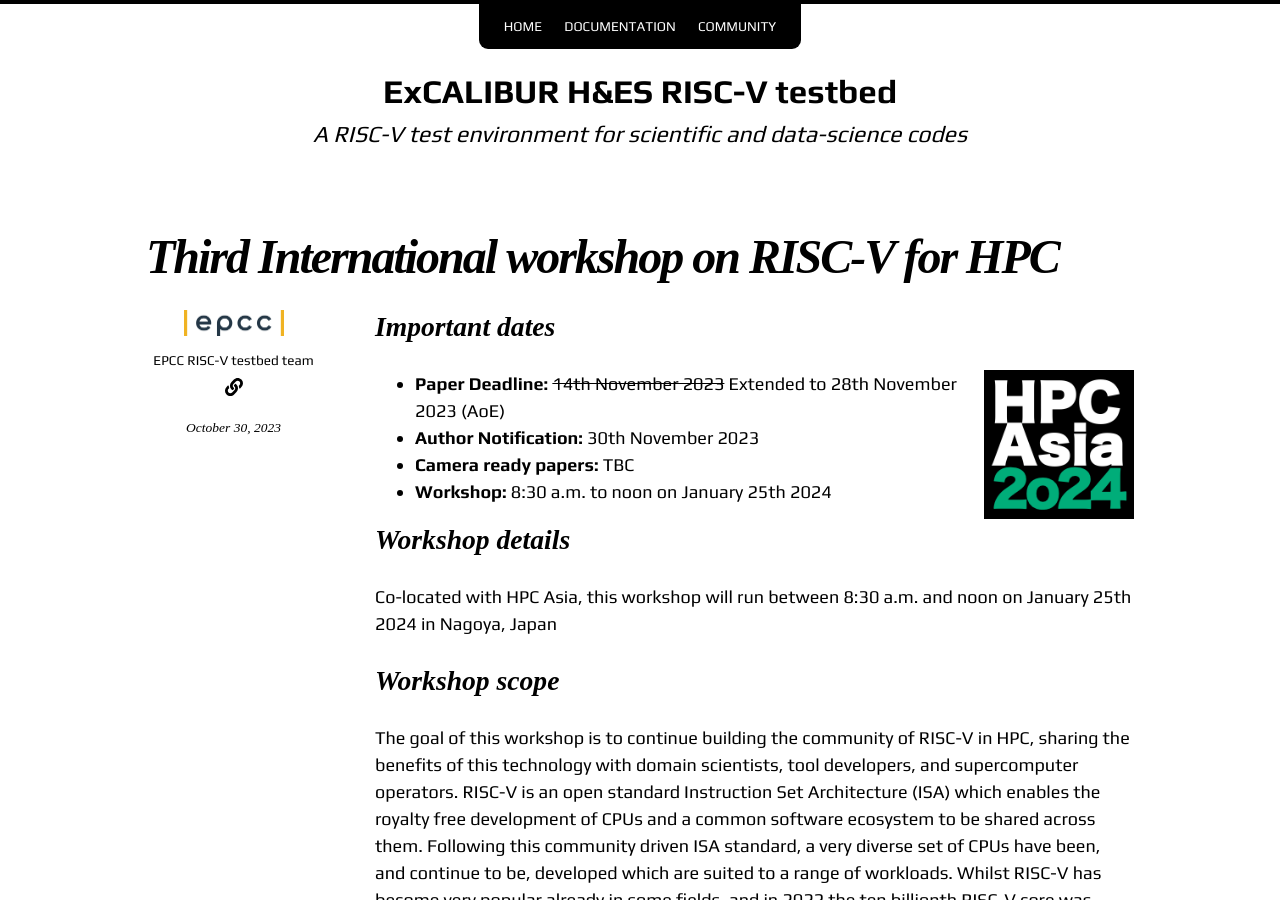
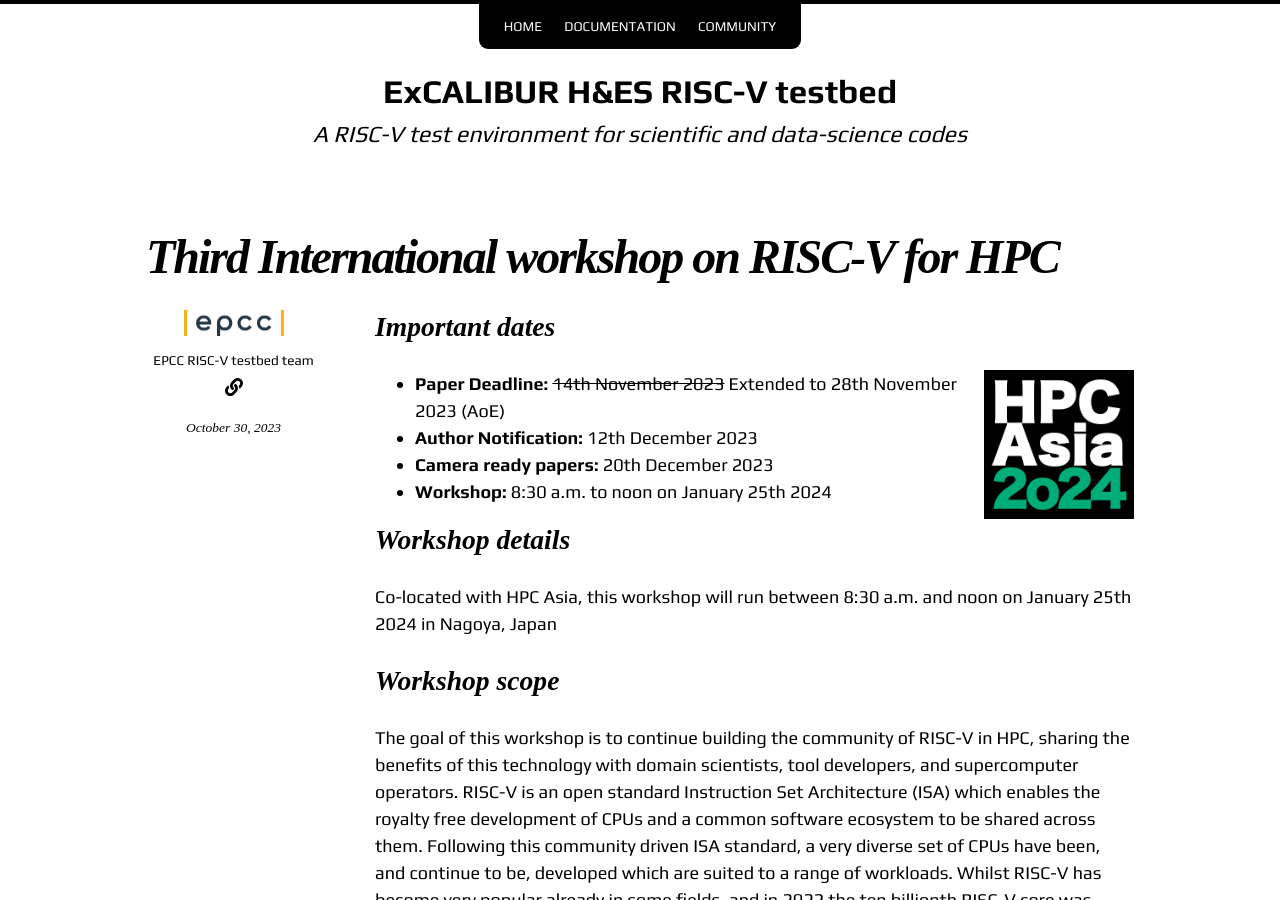
Before and after one commit to RISCVtestbed/riscvtestbed.github.io, a Jekyll site: the page built from _community/hpcasia24-workshop.md, in a window 1280 px wide and 900 px high. Built offline with Jekyll 4.4.1, drawn with Linux system fonts in a browser that asks for light colours; nearby versions of some CDN libraries.

Commit message:
Update hpcasia24-workshop.md

```diff
--- a/_community/hpcasia24-workshop.md
+++ b/_community/hpcasia24-workshop.md
@@ -8,8 +8,8 @@ icon_alt: Award icon
 <img align="right" src="/images/HPCAsia2024logo.png" width=150>
 
 * **Paper Deadline:** ~~14th November 2023~~ Extended to 28th November 2023 (AoE)
-* **Author Notification:** 30th November 2023
-* **Camera ready papers:** TBC
+* **Author Notification:** 12th December 2023
+* **Camera ready papers:** 20th December 2023
 * **Workshop:** 8:30 a.m. to noon on January 25th 2024
 
 ## Workshop details
```
